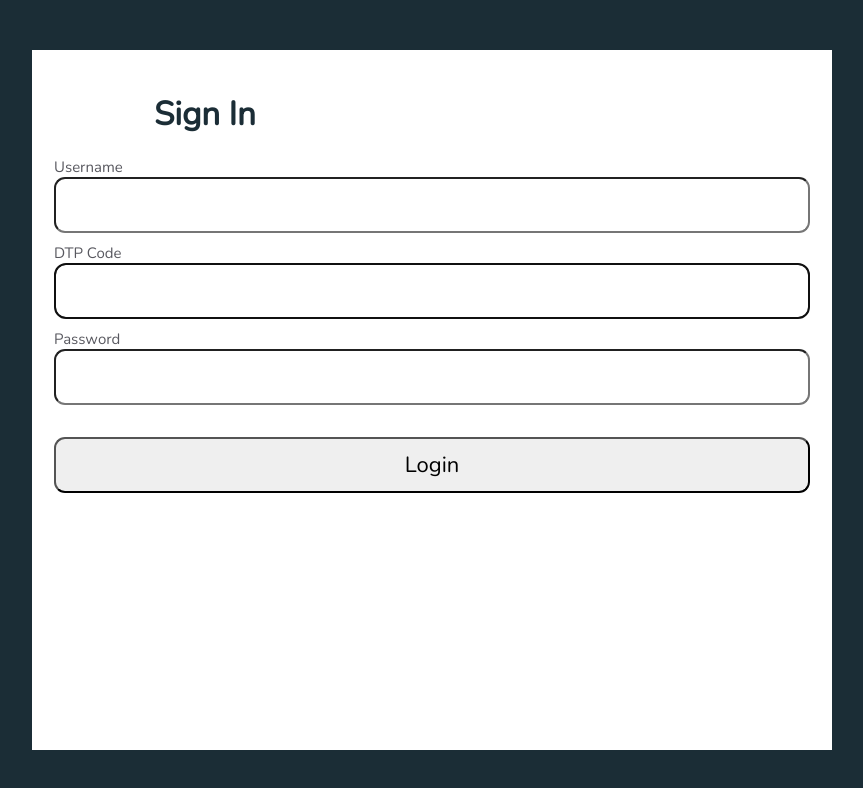
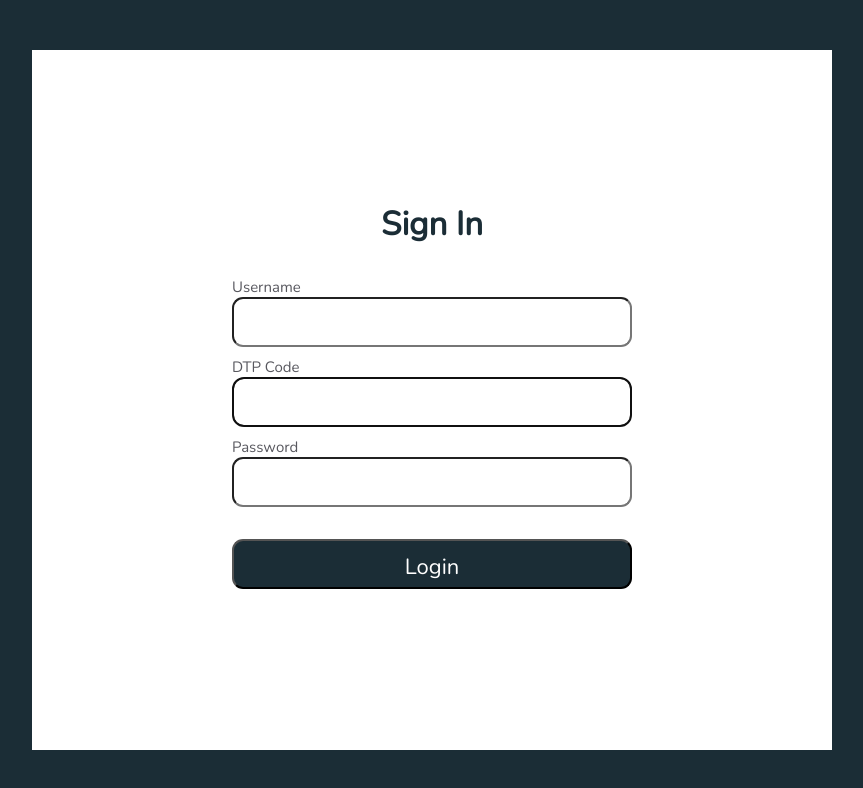
Before and after one commit to dilshankarunarathne/neotropolis-stms, a React (Create React App) app in the folder frontend/: page /login in a window 1280 px wide. Shown: the top 788 px of the page, without its empty margins (208-1071 px from the left). Built offline with nearby package versions, Linux system fonts and the light colour scheme.

Commit message:
create sign

```diff
--- a/frontend/src/components/pages/Login.js
+++ b/frontend/src/components/pages/Login.js
@@ -72,9 +72,10 @@ const Login = () => {
                 </section>
             ) : (
                 <section>
+                    <div className='sec_in'>
                     <p ref={errRef} className={errMsg ? "errmsg" : "offscreen"} aria-live="assertive">{errMsg}</p>
-                    <div className='sec_in'>
-                    <h1>Sign In</h1>
+
+                    <h1 className='header_name'>Sign In</h1>
                     <form onSubmit={handleSubmit}>
                         <label htmlFor="username">Username</label>
                         <input
--- a/frontend/src/components/pages/login.css
+++ b/frontend/src/components/pages/login.css
@@ -45,20 +45,23 @@ section {
     width: 100%;
     max-width: 800px;
     min-height: 700px;
+    padding: 1rem;
+    background-color:var(--whiteColor);
+    justify-content: center;
+
+    .sec_in{
+    padding: 100px;
     display: flex;
     flex-direction: column;
-    justify-content: flex-start;
-    padding: 1rem;
-    background-color:var(--whiteColor);
+    justify-content: center;
+    align-items: center;
+    }
+}
 
-    h1{
+h1{
         color: var(--blackColor);
-        font-weight: bold;
-        position: relative;
-        padding: 20px 100px;
+        padding: 30px 100px;
     }
-
-}
 
 form {
     display: flex;
@@ -81,6 +84,9 @@ textarea {
   padding: 0.5rem;
   border-radius: 0.5rem;
   margin-bottom: 10px;
+  position: relative;
+  width: 400px;
+  height: 50px;
 }
 
 label{
@@ -90,10 +96,9 @@ label{
 
 button {
   margin-top: 1rem;
-}
-
-button {
   padding: 0.5rem;
+  background-color: var(--blackColor);
+  color: var(--whiteColor);
 }
 
 .instructions {
```
